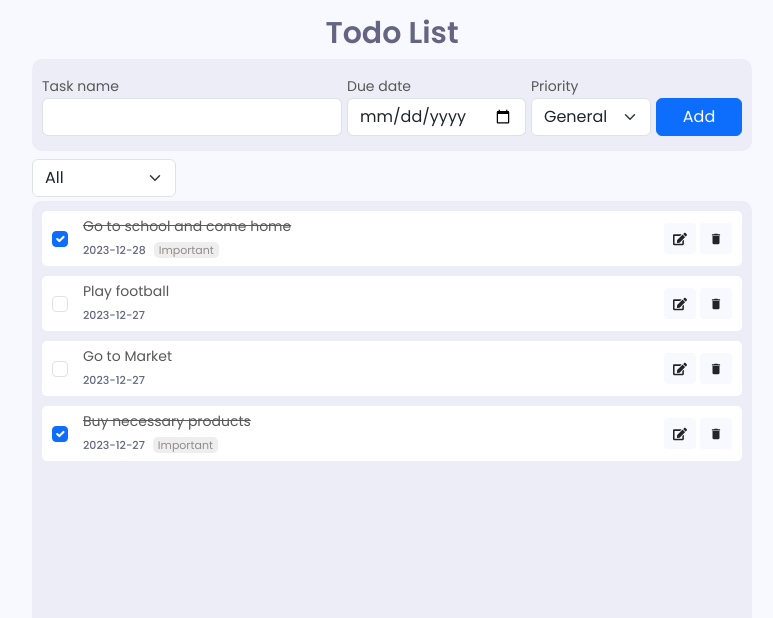
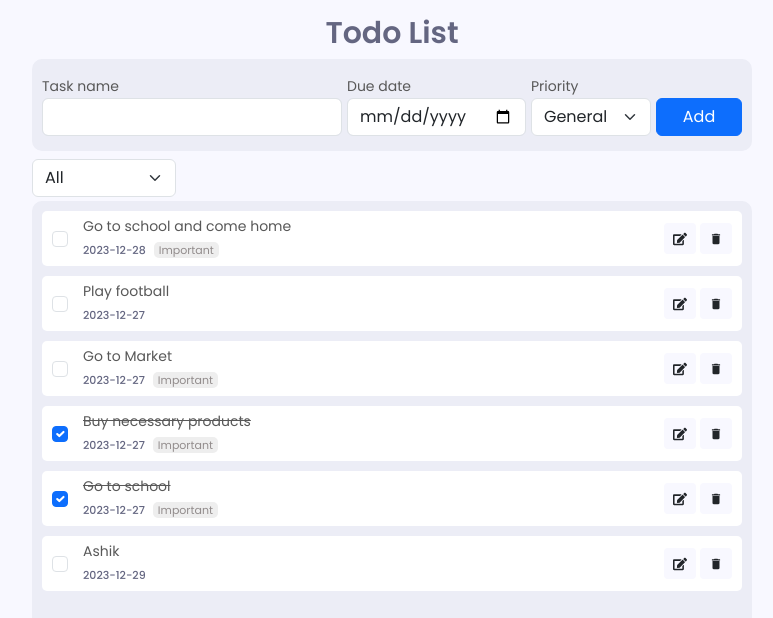
Before and after one commit to Shafikul-Islam-Ashik/simple-todo-app-with-react-and-json-server, a React (Vite) app: page / in a window 1280 px wide. Shown: the top 618 px of the page, without its empty margins (248-1021 px from the left). Built offline with nearby package versions, Linux system fonts and the light colour scheme; data requests are answered from the project's data file.

Commit message:
fix some functional issue

```diff
--- a/api/db.json
+++ b/api/db.json
@@ -4,7 +4,7 @@
       "taskName": "Go to school and come home",
       "dueDate": "2023-12-28",
       "priority": "Important",
-      "completed": true,
+      "completed": false,
       "id": 1
     },
     {
@@ -17,7 +17,7 @@
     {
       "taskName": "Go to Market ",
       "dueDate": "2023-12-27",
-      "priority": "General",
+      "priority": "Important",
       "completed": false,
       "id": 3
     },
@@ -27,6 +27,20 @@
       "priority": "Important",
       "completed": true,
       "id": 4
+    },
+    {
+      "taskName": "Go to school",
+      "dueDate": "2023-12-27",
+      "priority": "Important",
+      "completed": true,
+      "id": 5
+    },
+    {
+      "taskName": "Ashik",
+      "dueDate": "2023-12-29",
+      "priority": "General",
+      "completed": false,
+      "id": 6
     }
   ]
 }
--- a/src/components/todo/Todo.jsx
+++ b/src/components/todo/Todo.jsx
@@ -50,6 +50,13 @@ const Todo = () => {
   // state for set and unset update mode of the form
   const [isUpdateMode, setIsUpdateMode] = useState(false);
 
+  // state for check is in All mode or not (in filter option activation) for checkbox handle(completed/pending) instantly
+  const [isInAllMode, setIsInAllMode] = useState(true);
+
+  // state for check is in isInGeneral_ImportantMode or not (in filter option activation) for handle important/general instantly
+  const [isInGeneral_ImportantMode, setisInGeneral_ImportantMode] =
+    useState(false);
+
   // form management
   const [input, setInput] = useState({
     taskName: "",
@@ -80,13 +87,30 @@ const Todo = () => {
       if (!input.taskName || !input.dueDate) {
         createToast("All fields are required");
       } else {
+        // get data from db
+        const oldData = await axios.get(
+          `http://localhost:7000/todos/${input.id}`
+        );
+
         // update data
         const response = await axios.patch(
           `http://localhost:7000/todos/${input.id}`,
           input
         );
 
-        dispatch({ type: "UPDATE_TODO", payload: response.data });
+        // if filterOption is in general mode and will update priority to important, then reomve task from general instantly
+        // if filterOption is in important mode and will update priority to genetal, then reomve task from important instantly
+
+        // else only update task
+
+        if (
+          isInGeneral_ImportantMode &&
+          oldData.data.priority !== input.priority
+        ) {
+          dispatch({ type: "DELETE_TODO", payload: input.id });
+        } else {
+          dispatch({ type: "UPDATE_TODO", payload: response.data });
+        }
 
         // success message
         createToast("Task updated successful", "success");
@@ -165,14 +189,23 @@ const Todo = () => {
 
     if (type === "All") {
       response = await axios.get(`http://localhost:7000/todos`);
+
+      setIsInAllMode(true);
+      setisInGeneral_ImportantMode(false);
     } else if (type === "General" || type === "Important") {
       response = await axios.get(
-        `http://localhost:7000/todos?priority=${type}`
+        `http://localhost:7000/todos?priority=${type}&completed=false`
       );
+
+      setIsInAllMode(false);
+      setisInGeneral_ImportantMode(true);
     } else {
       response = await axios.get(
         `http://localhost:7000/todos?completed=${type}`
       );
+
+      setIsInAllMode(false);
+      setisInGeneral_ImportantMode(false);
     }
 
     dispatch({ type: "FILTER_TODO", payload: response.data });
@@ -206,8 +239,13 @@ const Todo = () => {
       completed: !oldData.data.completed,
     });
 
-    // update data true/false (toggle) to state
-    dispatch({ type: "TOGGLE_TODO", payload: updatedData.data });
+    if (isInAllMode) {
+      // update data true/false (toggle) to state
+      dispatch({ type: "TOGGLE_TODO", payload: updatedData.data });
+    } else {
+      // remove data from state
+      dispatch({ type: "DELETE_TODO", payload: id });
+    }
 
     // success message
     if (oldData.data.completed) {
```
